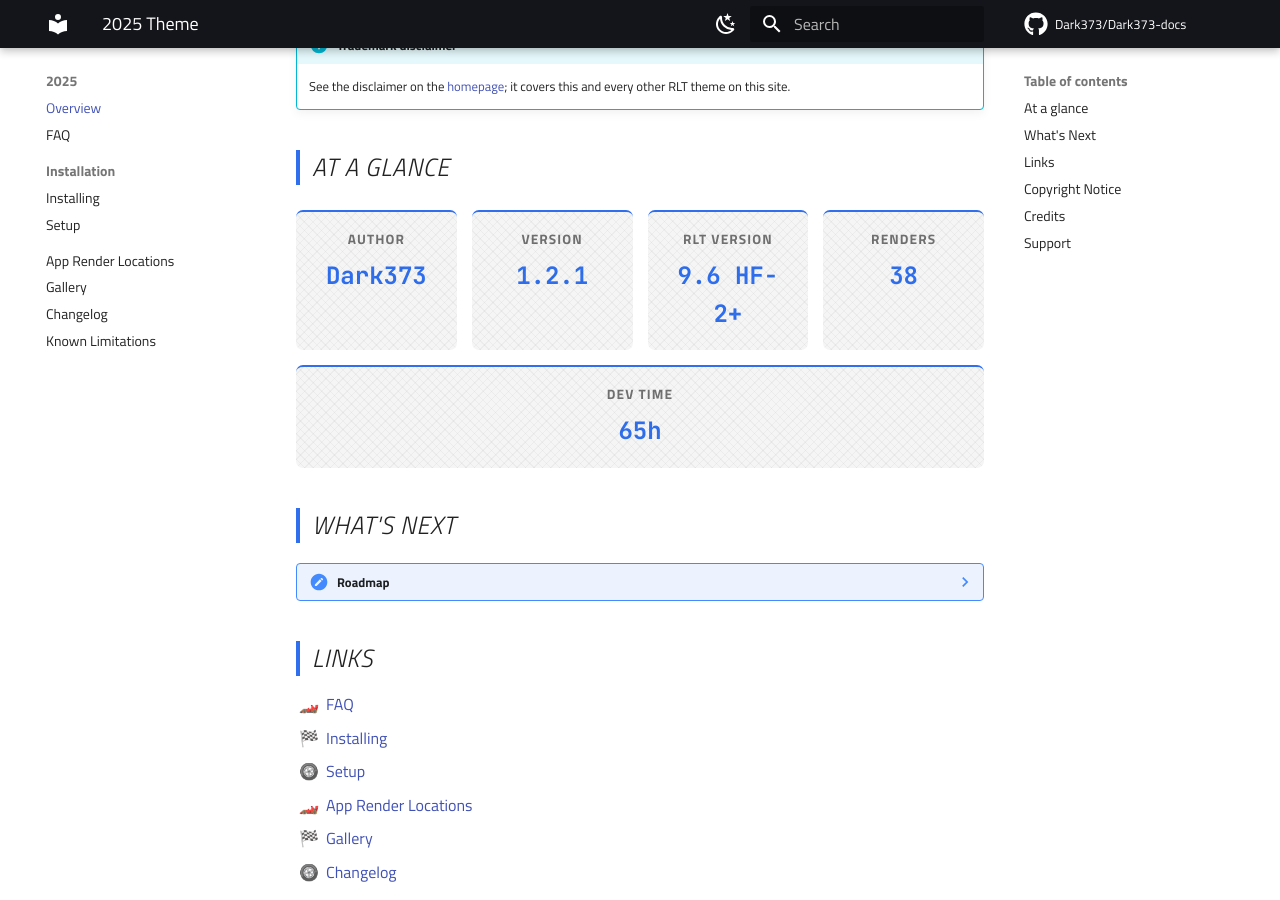
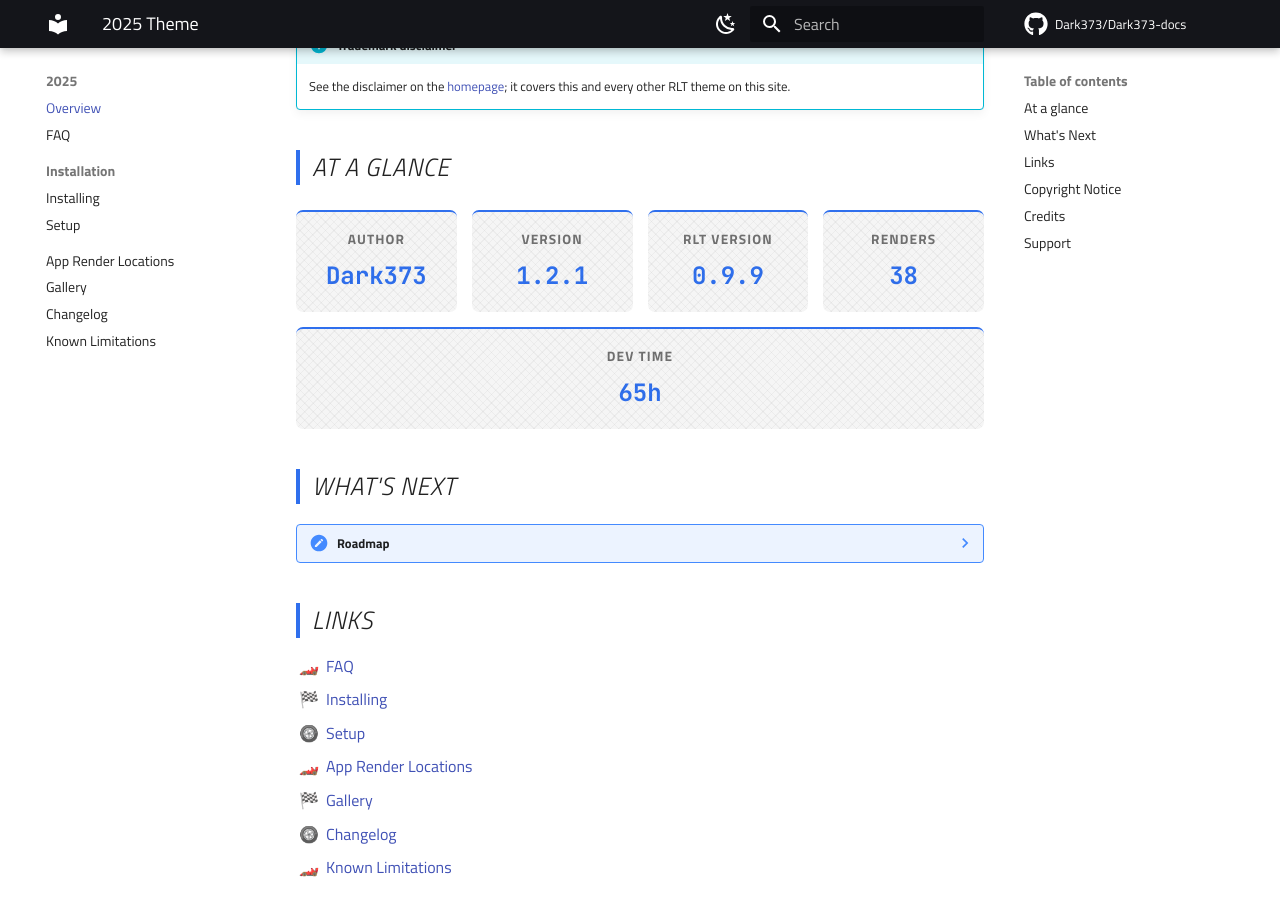
Before and after one commit to Dark373/Dark373-docs, an MkDocs documentation site: the page built from docs/f1-2025-theme/index.md, in a window 1280 px wide and 900 px high, scrolled down 400 px. Built offline with MkDocs 1.6.1 and Material for MkDocs 9.7.7, drawn with Linux system fonts in a browser that asks for light colours; comment, search, counter and statistics services are not loaded.

Commit message:
Update index.md

```diff
--- a/docs/f1-2025-theme/index.md
+++ b/docs/f1-2025-theme/index.md
@@ -26,7 +26,7 @@ the official Formula One graphics.
 <div class="stat-strip">
   <div class="stat"><span class="stat-label">Author</span><span class="stat-value">Dark373</span></div>
   <div class="stat"><span class="stat-label">Version</span><span class="stat-value">1.2.1</span></div>
-  <div class="stat"><span class="stat-label">RLT Version</span><span class="stat-value">9.6 HF-2+</span></div>
+  <div class="stat"><span class="stat-label">RLT Version</span><span class="stat-value">0.9.9</span></div>
   <div class="stat"><span class="stat-label">Renders</span><span class="stat-value">38</span></div>
   <div class="stat"><span class="stat-label">Dev Time</span><span class="stat-value">65h</span></div>
 </div>
```
